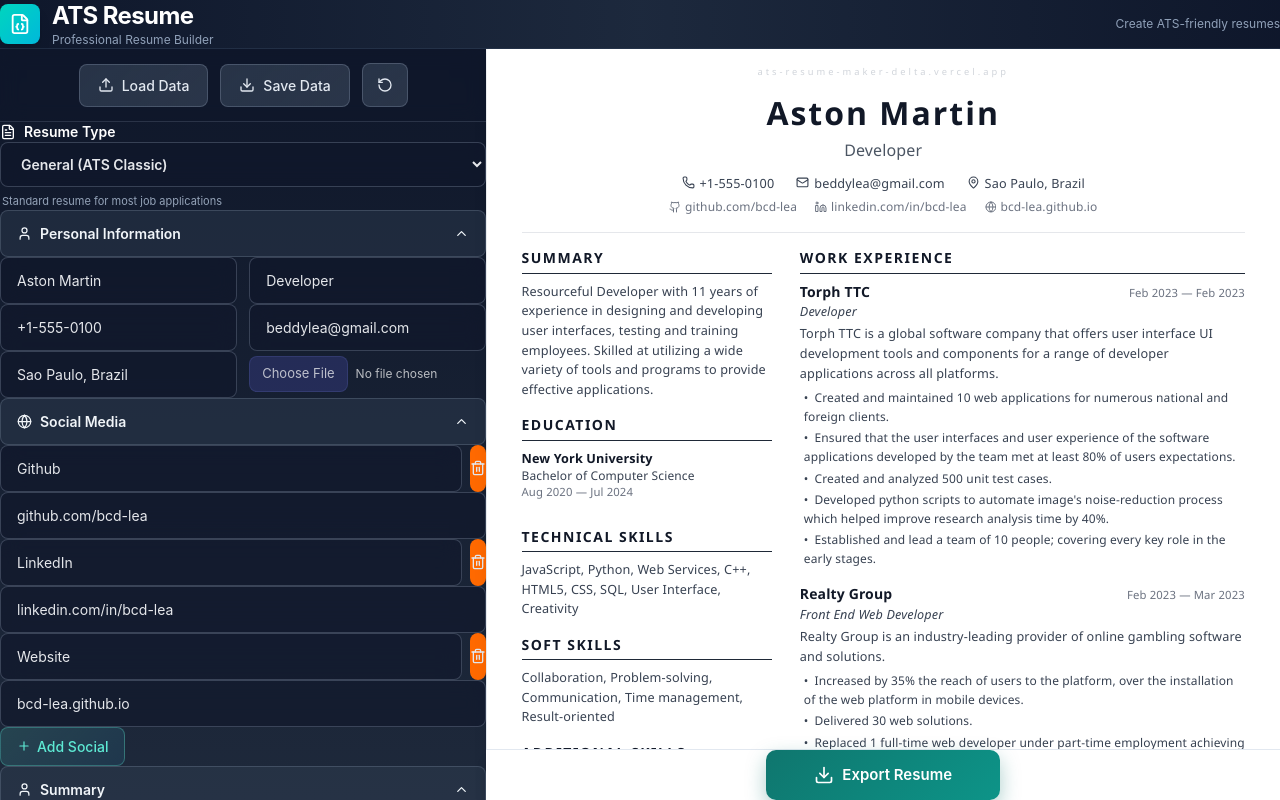
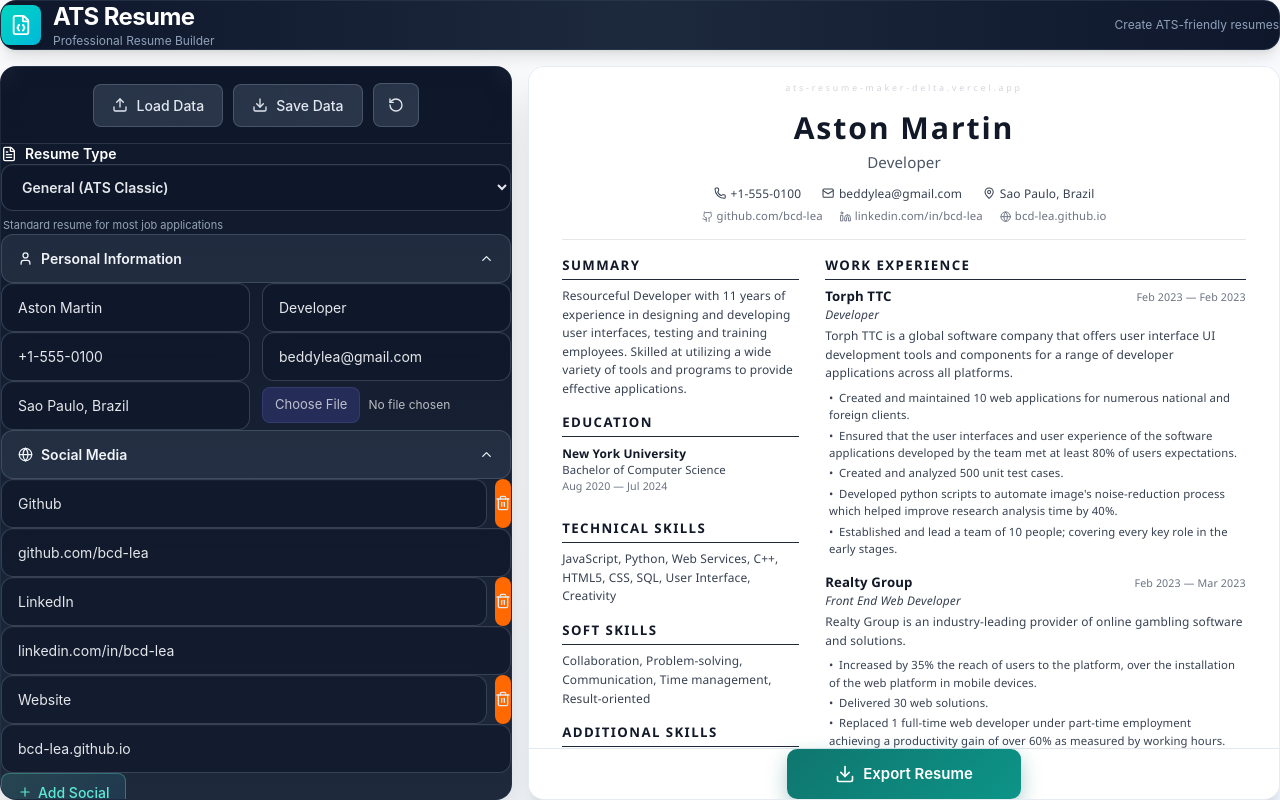
Before and after one commit to Anuragbhtri019/ats_resume_maker, a Next.js app: page /resume in a window 1280 px wide. Built offline with nearby package versions, Linux system fonts and the light colour scheme.

Commit message:
feat: refine layout and styling for LeftForm and ResumePage components to enhance responsiveness and visual consistency

```diff
--- a/app/components/LeftForm.jsx
+++ b/app/components/LeftForm.jsx
@@ -135,8 +135,8 @@ export default function LeftForm() {
           alignItems: "center",
           justifyContent: "center",
           flexWrap: "wrap",
-          gap: "12px",
-          padding: "14px 16px",
+          gap: "10px",
+          padding: "16px 18px",
           borderBottom: "1px solid rgba(148, 163, 184, 0.2)",
           background: "rgba(15, 23, 42, 0.5)",
           backdropFilter: "blur(10px)",
@@ -170,13 +170,13 @@ export default function LeftForm() {
       </div>
 
       {/* Scrollable form area */}
-      <div className="flex-1 overflow-y-auto p-5 space-y-5 scrollbar-thin scrollbar-thumb-slate-600 scrollbar-track-slate-800">
+      <div className="flex-1 overflow-y-auto p-6 space-y-6 scrollbar-thin scrollbar-thumb-slate-600 scrollbar-track-slate-800">
         {/* Template selector */}
         <TemplateSelector />
 
         {/* Personal Information */}
         <Section title="Personal Information" icon={User}>
-          <div className="grid grid-cols-2 gap-3">
+          <div className="grid grid-cols-1 md:grid-cols-2 gap-3">
             <input
               className="form-input"
               placeholder="Full Name"
@@ -190,7 +190,7 @@ export default function LeftForm() {
               onChange={(e) => updateField("personal.title", e.target.value)}
             />
           </div>
-          <div className="grid grid-cols-2 gap-3">
+          <div className="grid grid-cols-1 md:grid-cols-2 gap-3">
             <input
               className="form-input"
               placeholder="Phone"
@@ -204,7 +204,7 @@ export default function LeftForm() {
               onChange={(e) => updateField("personal.email", e.target.value)}
             />
           </div>
-          <div className="grid grid-cols-2 gap-3">
+          <div className="grid grid-cols-1 md:grid-cols-2 gap-3">
             <input
               className="form-input"
               placeholder="Location"
--- a/app/globals.css
+++ b/app/globals.css
@@ -18,13 +18,16 @@
 body {
   background: linear-gradient(135deg, #f5f7fa 0%, #f0f3f9 100%);
   color: #171717;
-  font-family: -apple-system, BlinkMacSystemFont, "Segoe UI", Roboto, Oxygen, Ubuntu, Cantarell, sans-serif;
+  font-family:
+    -apple-system, BlinkMacSystemFont, "Segoe UI", Roboto, Oxygen, Ubuntu,
+    Cantarell, sans-serif;
   /* overflow-x hidden prevents horizontal page scroll on mobile;
      overflow-y is handled per-panel via their own scroll containers */
   overflow: hidden;
   /* Prevent text size inflation on iOS */
   -webkit-text-size-adjust: 100%;
   text-size-adjust: 100%;
+  min-width: 320px;
 }
 
 /* Custom scrollbar */
@@ -134,20 +137,21 @@ body {
 /* Input styling for left panel — dark indigo theme */
 .form-input {
   width: 100%;
-  padding: 12px 16px;
-  border-radius: 8px;
-  border: 1.5px solid rgba(148, 163, 184, 0.3);
+  padding: 13px 16px;
+  border-radius: 12px;
+  border: 1.5px solid rgba(148, 163, 184, 0.28);
   font-size: 14px;
   color: #e5e7eb;
-  background: rgba(15, 23, 42, 0.6);
+  background: rgba(15, 23, 42, 0.66);
   outline: none;
   transition: all 0.3s ease;
-  backdrop-filter: blur(10px);
+  backdrop-filter: blur(12px);
+  box-shadow: inset 0 1px 0 rgba(255, 255, 255, 0.03);
 }
 .form-input:focus {
   box-shadow: 0 0 0 3px rgba(94, 234, 212, 0.15);
   border-color: #5eead4;
-  background: rgba(15, 23, 42, 0.8);
+  background: rgba(15, 23, 42, 0.82);
 }
 .form-input::placeholder {
   color: #94a3af;
@@ -160,22 +164,23 @@ body {
 
 .form-textarea {
   width: 100%;
-  padding: 12px 16px;
-  border-radius: 8px;
-  border: 1.5px solid rgba(148, 163, 184, 0.3);
+  padding: 13px 16px;
+  border-radius: 12px;
+  border: 1.5px solid rgba(148, 163, 184, 0.28);
   font-size: 14px;
   color: #e5e7eb;
-  background: rgba(15, 23, 42, 0.6);
+  background: rgba(15, 23, 42, 0.66);
   outline: none;
   resize: vertical;
   min-height: 90px;
   transition: all 0.3s ease;
-  backdrop-filter: blur(10px);
+  backdrop-filter: blur(12px);
+  box-shadow: inset 0 1px 0 rgba(255, 255, 255, 0.03);
 }
 .form-textarea:focus {
   box-shadow: 0 0 0 3px rgba(94, 234, 212, 0.15);
   border-color: #5eead4;
-  background: rgba(15, 23, 42, 0.8);
+  background: rgba(15, 23, 42, 0.82);
 }
 
 /* Add button styling for left panel */
@@ -184,7 +189,11 @@ body {
   align-items: center;
   gap: 6px;
   font-size: 14px;
-  background: linear-gradient(135deg, rgba(94, 234, 212, 0.15) 0%, rgba(56, 189, 248, 0.1) 100%);
+  background: linear-gradient(
+    135deg,
+    rgba(94, 234, 212, 0.15) 0%,
+    rgba(56, 189, 248, 0.1) 100%
+  );
   color: #5eead4;
   padding: 8px 16px;
   border-radius: 8px;
@@ -194,7 +203,11 @@ body {
   font-weight: 500;
 }
 .btn-add:hover {
-  background: linear-gradient(135deg, rgba(94, 234, 212, 0.25) 0%, rgba(56, 189, 248, 0.15) 100%);
+  background: linear-gradient(
+    135deg,
+    rgba(94, 234, 212, 0.25) 0%,
+    rgba(56, 189, 248, 0.15) 100%
+  );
   border-color: rgba(94, 234, 212, 0.5);
   transform: translateY(-1px);
 }
@@ -220,7 +233,11 @@ body {
   display: flex;
   align-items: center;
   gap: 8px;
-  background: linear-gradient(135deg, rgba(51, 65, 85, 0.7) 0%, rgba(71, 85, 105, 0.5) 100%);
+  background: linear-gradient(
+    135deg,
+    rgba(51, 65, 85, 0.7) 0%,
+    rgba(71, 85, 105, 0.5) 100%
+  );
   color: #e2e8f0;
   padding: 10px 18px;
   border-radius: 8px;
@@ -231,7 +248,11 @@ body {
   transition: all 0.3s ease;
 }
 .btn-action:hover {
-  background: linear-gradient(135deg, rgba(51, 65, 85, 0.9) 0%, rgba(71, 85, 105, 0.7) 100%);
+  background: linear-gradient(
+    135deg,
+    rgba(51, 65, 85, 0.9) 0%,
+    rgba(71, 85, 105, 0.7) 100%
+  );
   border-color: rgba(148, 163, 184, 0.5);
   transform: translateY(-1px);
   box-shadow: 0 4px 12px rgba(0, 0, 0, 0.15);
@@ -241,7 +262,11 @@ body {
   align-items: center;
   justify-content: center;
   gap: 8px;
-  background: linear-gradient(135deg, rgba(51, 65, 85, 0.7) 0%, rgba(71, 85, 105, 0.5) 100%);
+  background: linear-gradient(
+    135deg,
+    rgba(51, 65, 85, 0.7) 0%,
+    rgba(71, 85, 105, 0.5) 100%
+  );
   color: #e2e8f0;
   padding: 10px 14px;
   border-radius: 8px;
@@ -254,7 +279,11 @@ body {
   min-height: 44px;
 }
 .btn-action-icon:hover {
-  background: linear-gradient(135deg, rgba(51, 65, 85, 0.9) 0%, rgba(71, 85, 105, 0.7) 100%);
+  background: linear-gradient(
+    135deg,
+    rgba(51, 65, 85, 0.9) 0%,
+    rgba(71, 85, 105, 0.7) 100%
+  );
   border-color: rgba(148, 163, 184, 0.5);
   transform: translateY(-1px);
   box-shadow: 0 4px 12px rgba(0, 0, 0, 0.15);
@@ -269,29 +298,37 @@ body {
   color: #f1f5f9;
   font-weight: 600;
   font-size: 14px;
-  padding: 12px 16px;
-  border-radius: 8px;
-  background: rgba(51, 65, 85, 0.4);
+  padding: 13px 16px;
+  border-radius: 12px;
+  background: rgba(51, 65, 85, 0.45);
   border: 1px solid rgba(148, 163, 184, 0.25);
   cursor: pointer;
   transition: all 0.3s ease;
 }
 .btn-section-toggle:hover {
-  background: rgba(71, 85, 105, 0.5);
+  background: rgba(71, 85, 105, 0.55);
   border-color: rgba(148, 163, 184, 0.4);
-  transform: translateX(2px);
+  transform: translateY(-1px);
 }
 
 /* Section entry card */
 .section-card {
-  background: linear-gradient(135deg, rgba(51, 65, 85, 0.3) 0%, rgba(71, 85, 105, 0.2) 100%);
+  background: linear-gradient(
+    135deg,
+    rgba(51, 65, 85, 0.3) 0%,
+    rgba(71, 85, 105, 0.2) 100%
+  );
   border: 1px solid rgba(148, 163, 184, 0.25);
-  border-radius: 8px;
-  padding: 14px;
+  border-radius: 12px;
+  padding: 16px;
   transition: all 0.3s ease;
 }
 .section-card:hover {
-  background: linear-gradient(135deg, rgba(51, 65, 85, 0.4) 0%, rgba(71, 85, 105, 0.3) 100%);
+  background: linear-gradient(
+    135deg,
+    rgba(51, 65, 85, 0.4) 0%,
+    rgba(71, 85, 105, 0.3) 100%
+  );
   border-color: rgba(94, 234, 212, 0.3);
   box-shadow: 0 4px 12px rgba(0, 0, 0, 0.15);
 }
--- a/app/resume/page.jsx
+++ b/app/resume/page.jsx
@@ -15,9 +15,9 @@ function ResumeBuilder() {
   const closeExport = useCallback(() => setExportOpen(false), []);
 
   return (
-    <div className="flex flex-col h-dvh w-screen overflow-hidden bg-gradient-to-br from-slate-50 via-slate-50 to-blue-50">
+    <div className="flex h-dvh w-screen flex-col gap-3 overflow-hidden bg-gradient-to-br from-slate-50 via-slate-50 to-blue-50 p-3 sm:gap-4 sm:p-4 lg:p-6">
       {/* Header */}
-      <div className="flex-shrink-0 bg-gradient-to-r from-slate-900 via-slate-800 to-slate-900 border-b border-slate-700/50 shadow-lg">
+      <div className="flex-shrink-0 overflow-hidden rounded-2xl bg-gradient-to-r from-slate-900 via-slate-800 to-slate-900 border border-slate-700/50 shadow-lg">
         <div className="max-w-full px-4 lg:px-8 py-4 flex items-center justify-between">
           <div className="flex items-center gap-3">
             <div className="w-10 h-10 rounded-lg bg-gradient-to-br from-teal-400 to-cyan-500 flex items-center justify-center shadow-lg">
@@ -35,7 +35,7 @@ function ResumeBuilder() {
       </div>
 
       {/* Mobile / Tablet Tab Bar — hidden on lg+ */}
-      <div className="lg:hidden flex-shrink-0 flex bg-white border-b border-slate-200 shadow-sm">
+      <div className="lg:hidden flex-shrink-0 overflow-hidden rounded-2xl flex bg-white border border-slate-200 shadow-sm">
         <button
           onClick={() => setActiveTab("form")}
           className={`flex-1 flex items-center justify-center gap-2 py-3 text-sm font-semibold transition-all ${
@@ -60,22 +60,21 @@ function ResumeBuilder() {
         </button>
       </div>
 
-      {/* Main content area */}
-      <div className="flex flex-1 min-h-0 gap-0">
+      <div className="flex flex-1 min-h-0 gap-3 sm:gap-4">
         {/* Left Panel — Form */}
         <div
-          className={`${
+          className={`$
             activeTab === "form" ? "flex" : "hidden"
-          } lg:flex w-full lg:w-[38%] flex-shrink-0 flex-col overflow-hidden bg-gradient-to-b from-slate-900 to-slate-800 shadow-xl`}
+          } lg:flex w-full lg:w-[42%] xl:w-[40%] min-w-[420px] flex-shrink-0 flex-col overflow-hidden rounded-2xl border border-slate-700/40 bg-gradient-to-b from-slate-900 to-slate-800 shadow-2xl`}
         >
           <LeftForm />
         </div>
 
         {/* Right Panel — Preview */}
         <div
-          className={`${
+          className={`$
             activeTab === "preview" ? "flex" : "hidden"
-          } lg:flex w-full lg:w-[62%] flex-col bg-white shadow-lg`}
+          } lg:flex w-full lg:w-[58%] xl:w-[60%] min-w-0 flex-col overflow-hidden rounded-2xl border border-slate-200/80 bg-white shadow-xl`}
         >
           <div className="flex-1 overflow-auto p-3 sm:p-6 lg:p-10 bg-gradient-to-br from-slate-50 to-blue-50">
             <ResumePreview ref={previewRef} />
```
